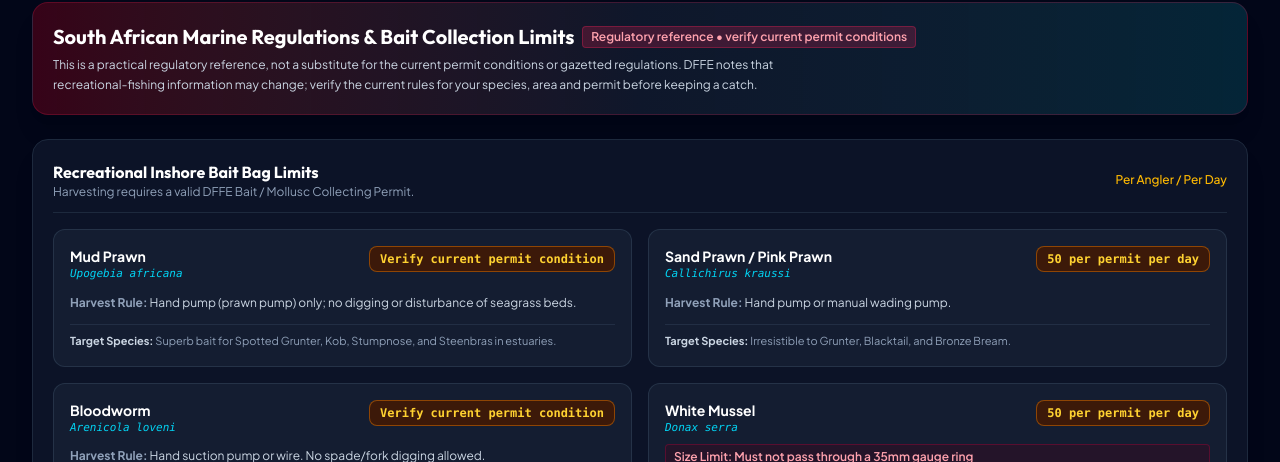
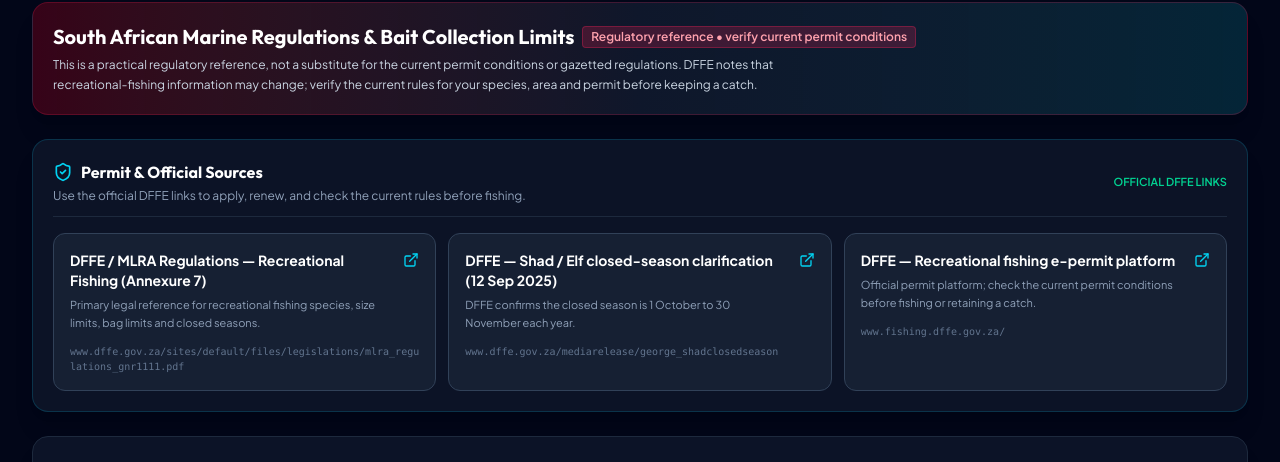
Before and after one commit to syedzayn296-ops/Fishing---logbook, a React (Vite) app: page / in a window 1280 px wide. Both pictures are taken after a click on the button "Bait Limits & Rules". Shown: the part 170-632 px from the top of the page. Built offline with nearby package versions, Linux system fonts and the light colour scheme; no server answers.

Commit message:
feat: add official permit access to regulations view

```diff
--- a/src/components/RegulationsView.tsx
+++ b/src/components/RegulationsView.tsx
@@ -1,6 +1,6 @@
 import React from 'react';
-import { SA_BAIT_LIMITS, SA_GENERAL_REGULATIONS } from '../data/saRegulations';
-import { ShieldCheck, AlertTriangle, CheckCircle2, Ruler, BookOpen, Compass } from 'lucide-react';
+import { SA_BAIT_LIMITS, SA_GENERAL_REGULATIONS, SA_REGULATORY_SOURCES } from '../data/saRegulations';
+import { ShieldCheck, AlertTriangle, CheckCircle2, Ruler, BookOpen, Compass, ExternalLink } from 'lucide-react';
 
 export const RegulationsView: React.FC = () => {
   return (
@@ -22,6 +22,53 @@ export const RegulationsView: React.FC = () => {
               This is a practical regulatory reference, not a substitute for the current permit conditions or gazetted regulations. DFFE notes that recreational-fishing information may change; verify the current rules for your species, area and permit before keeping a catch.
             </p>
           </div>
+        </div>
+      </div>
+
+      {/* Official Permit & Regulation Sources */}
+      <div className="bg-slate-900/80 border border-cyan-500/20 rounded-2xl p-5 shadow-xl space-y-4">
+        <div className="flex flex-col sm:flex-row sm:items-center justify-between gap-3 pb-3 border-b border-slate-800">
+          <div>
+            <div className="flex items-center gap-2">
+              <ShieldCheck className="w-5 h-5 text-cyan-400" />
+              <h3 className="text-base font-bold text-white font-['Outfit',sans-serif]">
+                Permit & Official Sources
+              </h3>
+            </div>
+            <p className="text-xs text-slate-400 mt-1">
+              Use the official DFFE links to apply, renew, and check the current rules before fishing.
+            </p>
+          </div>
+          <span className="text-[11px] text-emerald-400 font-semibold">
+            OFFICIAL DFFE LINKS
+          </span>
+        </div>
+
+        <div className="grid grid-cols-1 md:grid-cols-3 gap-3">
+          {SA_REGULATORY_SOURCES.map((source) => (
+            <a
+              key={source.url}
+              href={source.url}
+              target="_blank"
+              rel="noreferrer"
+              className="group bg-slate-800/60 hover:bg-slate-800 border border-slate-700 hover:border-cyan-500/40 rounded-xl p-4 transition-colors"
+            >
+              <div className="flex items-start justify-between gap-3">
+                <div>
+                  <h4 className="text-sm font-bold text-white group-hover:text-cyan-300 transition-colors">
+                    {source.title}
+                  </h4>
+                  <p className="text-[11px] text-slate-400 mt-1.5 leading-relaxed">
+                    {source.note}
+                  </p>
+                </div>
+                <ExternalLink className="w-4 h-4 text-cyan-400 shrink-0 mt-0.5" />
+              </div>
+              <div className="mt-3 text-[10px] text-slate-500 font-mono break-all">
+                {source.url.replace(/^https?:\/\//, '')}
+              </div>
+            </a>
+          ))}
         </div>
       </div>
 
```
